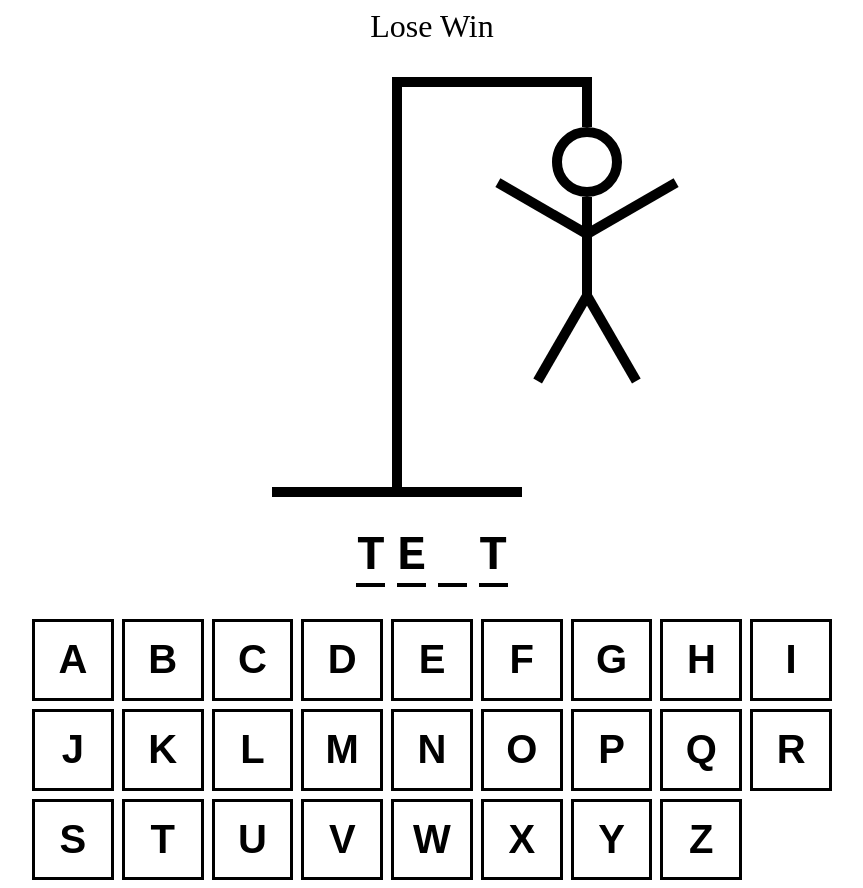
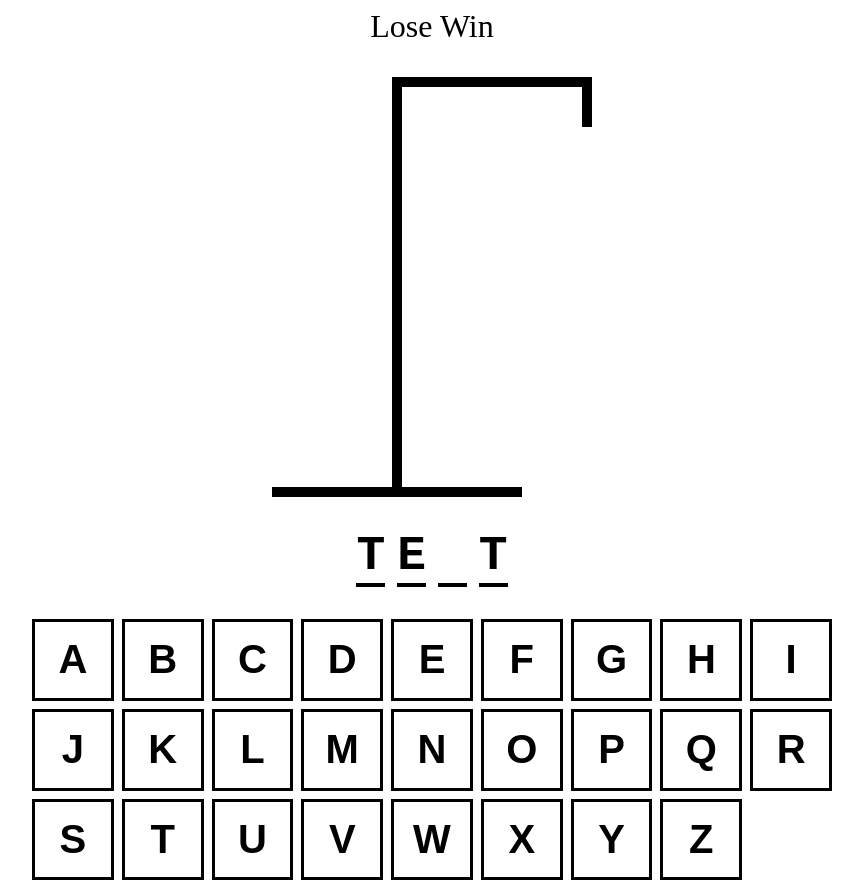
Before and after one commit to Dina2703/react_ts_hangman, a React (Vite) app: page / in a window 1280 px wide. Shown: the whole page, without its empty margins (208-1071 px from the left). Built offline with nearby package versions, Linux system fonts and the light colour scheme.

Commit message:
Drawing Component logic

```diff
--- a/src/App.tsx
+++ b/src/App.tsx
@@ -8,8 +8,11 @@
   const [wordToGuess, setWordToGuess] = useState(() => {
     return words[Math.floor(Math.random() * words.length)];
   });
-  const [quessedLetters, setGuessedLetters] = useState<string[]>([]);
-  console.log(wordToGuess);
+  const [guessedLetters, setGuessedLetters] = useState<string[]>([]);
+  // console.log(wordToGuess);
+  const incorrectLetters = guessedLetters.filter(
+    (letter) => !wordToGuess.includes(letter)
+  );
 
   return (
     <div
@@ -23,7 +26,7 @@
       }}
     >
       <div style={{ fontSize: "2rem", textAlign: "center" }}>Lose Win</div>
-      <HangmanDrawing />
+      <HangmanDrawing numberOfGuesses={incorrectLetters.length} />
       <HangmanWord />
       <div style={{ alignSelf: "stretch" }}>
         <Keyboard />
--- a/src/HangmanDrawing.tsx
+++ b/src/HangmanDrawing.tsx
@@ -85,19 +85,20 @@
   />
 );
 
-function HangmanDrawing() {
+const BODY_PARTS = [HEAD, BODY, RIGHT_ARM, LEFT_ARM, RIGHT_LEG, LEFT_LEG];
+
+type HangmanDrawingProps = {
+  numberOfGuesses: number;
+};
+
+function HangmanDrawing({ numberOfGuesses }: HangmanDrawingProps) {
   return (
     <div
       style={{
         position: "relative",
       }}
     >
-      {HEAD}
-      {BODY}
-      {LEFT_ARM}
-      {RIGHT_ARM}
-      {LEFT_LEG}
-      {RIGHT_LEG}
+      {BODY_PARTS.slice(0, numberOfGuesses)}
       <div
         style={{
           height: "50px",
```
